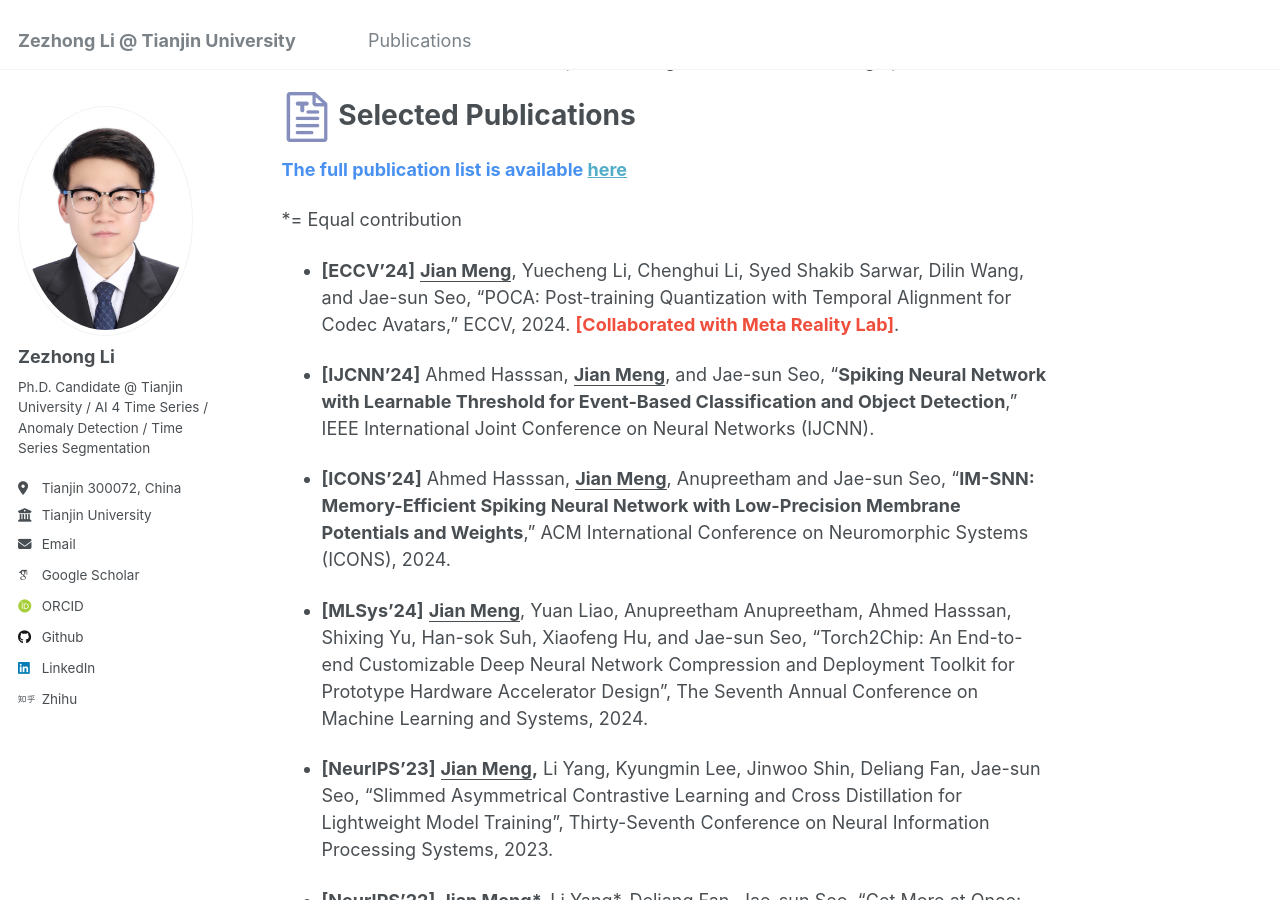
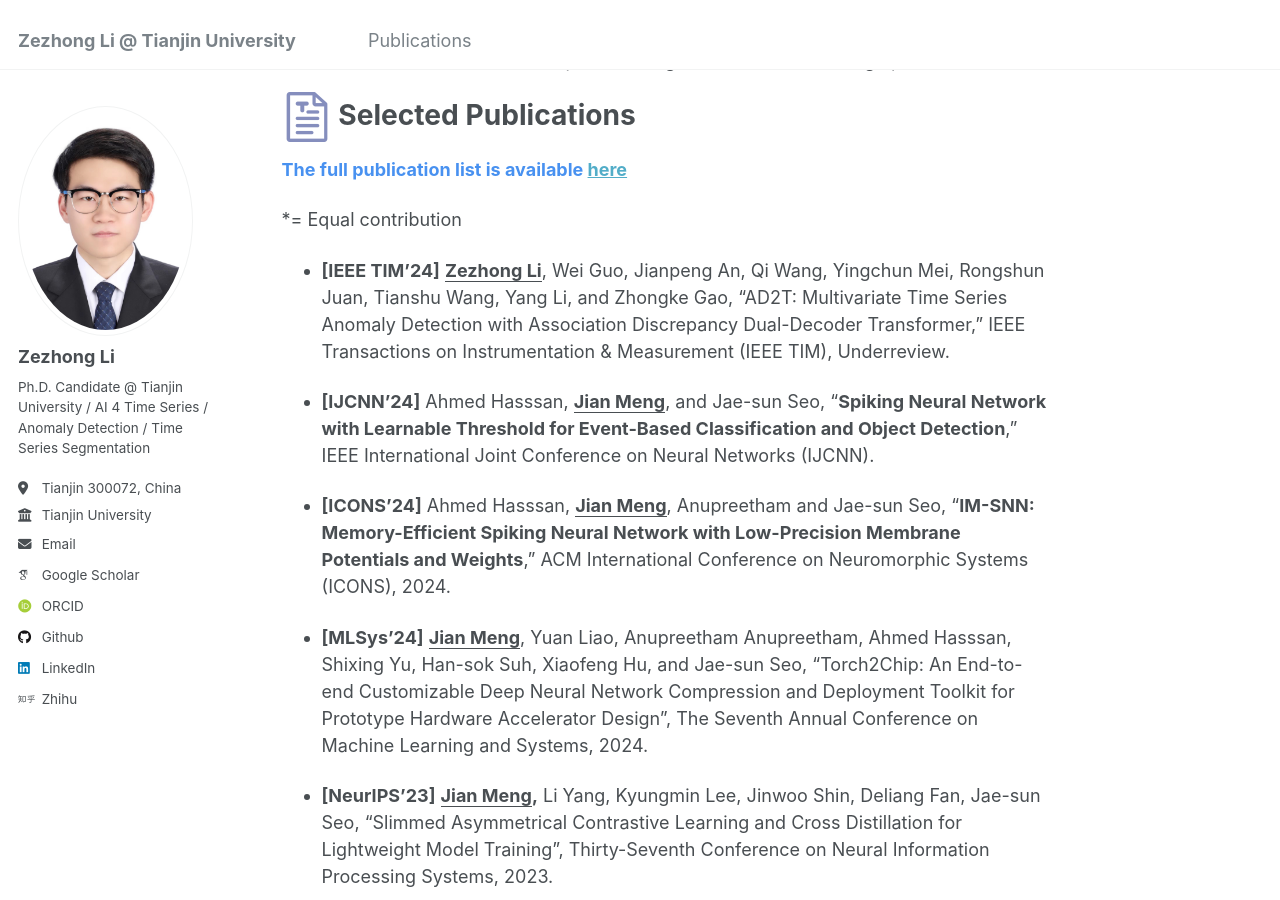
Before and after one commit to lzz19980125/lzz19980125.github.io, a Jekyll site: the page built from _pages/about.md, in a window 1280 px wide and 900 px high, scrolled down 679 px. Built offline with Jekyll 4.4.1, drawn with Linux system fonts in a browser that asks for light colours; some web fonts are replaced.

Commit message:
Update about.md

```diff
--- a/_pages/about.md
+++ b/_pages/about.md
@@ -34,7 +34,7 @@ I am a second-year Ph.D. candidate in the Institute of Artificial intelligence a
 
 *= Equal contribution
 
-- **[ECCV'24]** **<u>Jian Meng</u>**, Yuecheng Li, Chenghui Li, Syed Shakib Sarwar, Dilin Wang, and Jae-sun Seo, “POCA: Post-training Quantization with Temporal Alignment for Codec Avatars,” ECCV, 2024. <span style="color:rgb(240, 78, 60)">**[Collaborated with Meta Reality Lab]**</span>.
+- **[IEEE TIM'24]** **<u>Zezhong Li</u>**, Wei Guo, Jianpeng An, Qi Wang, Yingchun Mei, Rongshun Juan, Tianshu Wang, Yang Li, and Zhongke Gao, “AD2T: Multivariate Time Series Anomaly Detection with Association Discrepancy Dual-Decoder Transformer,” IEEE Transactions on Instrumentation & Measurement (IEEE TIM), Underreview.
 
 - **[IJCNN'24]** Ahmed Hasssan, **<u>Jian Meng</u>**, and Jae-sun Seo, “**Spiking Neural Network with Learnable Threshold for Event-Based Classification and Object Detection**,” IEEE International Joint Conference on Neural Networks (IJCNN).
 
```
